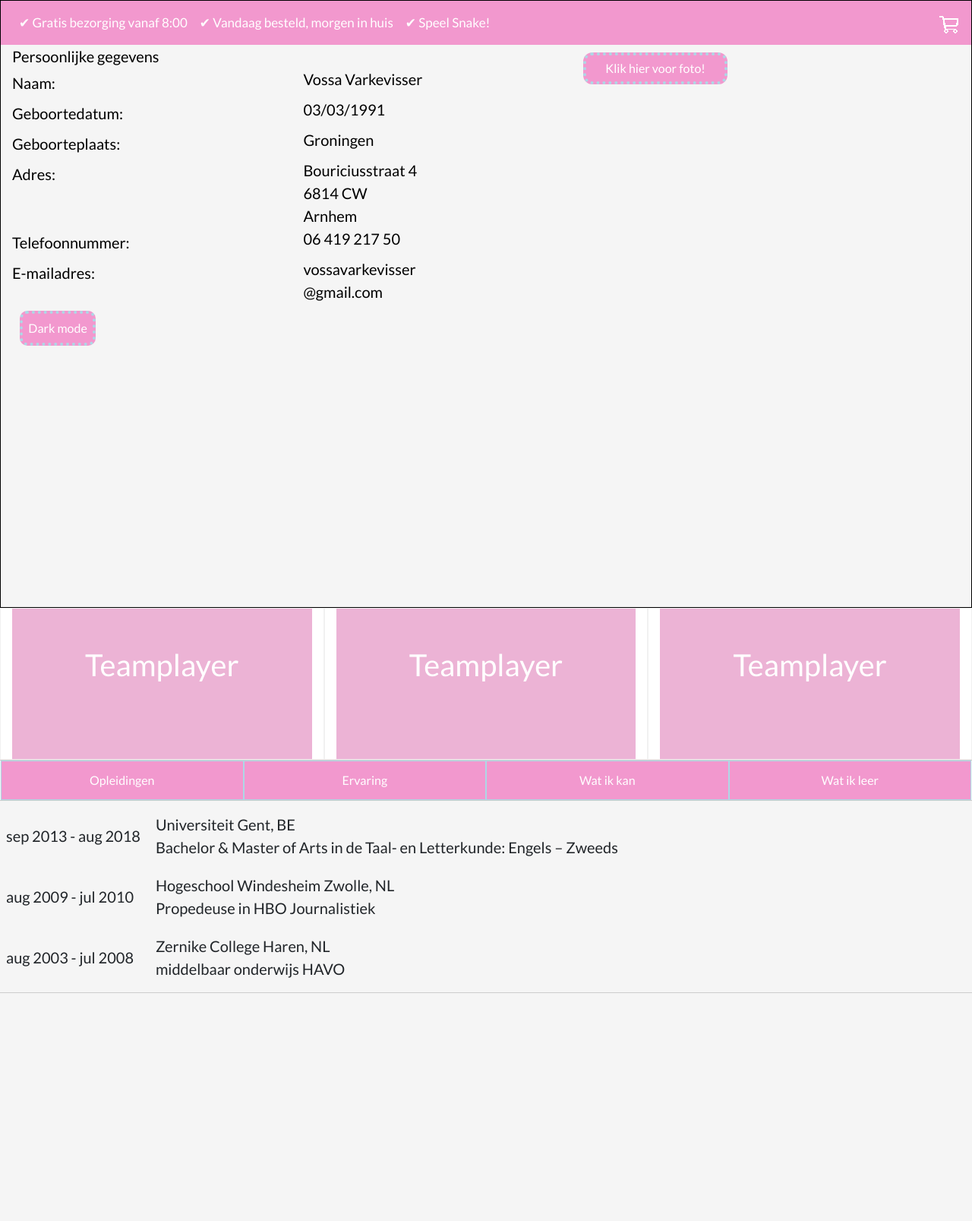
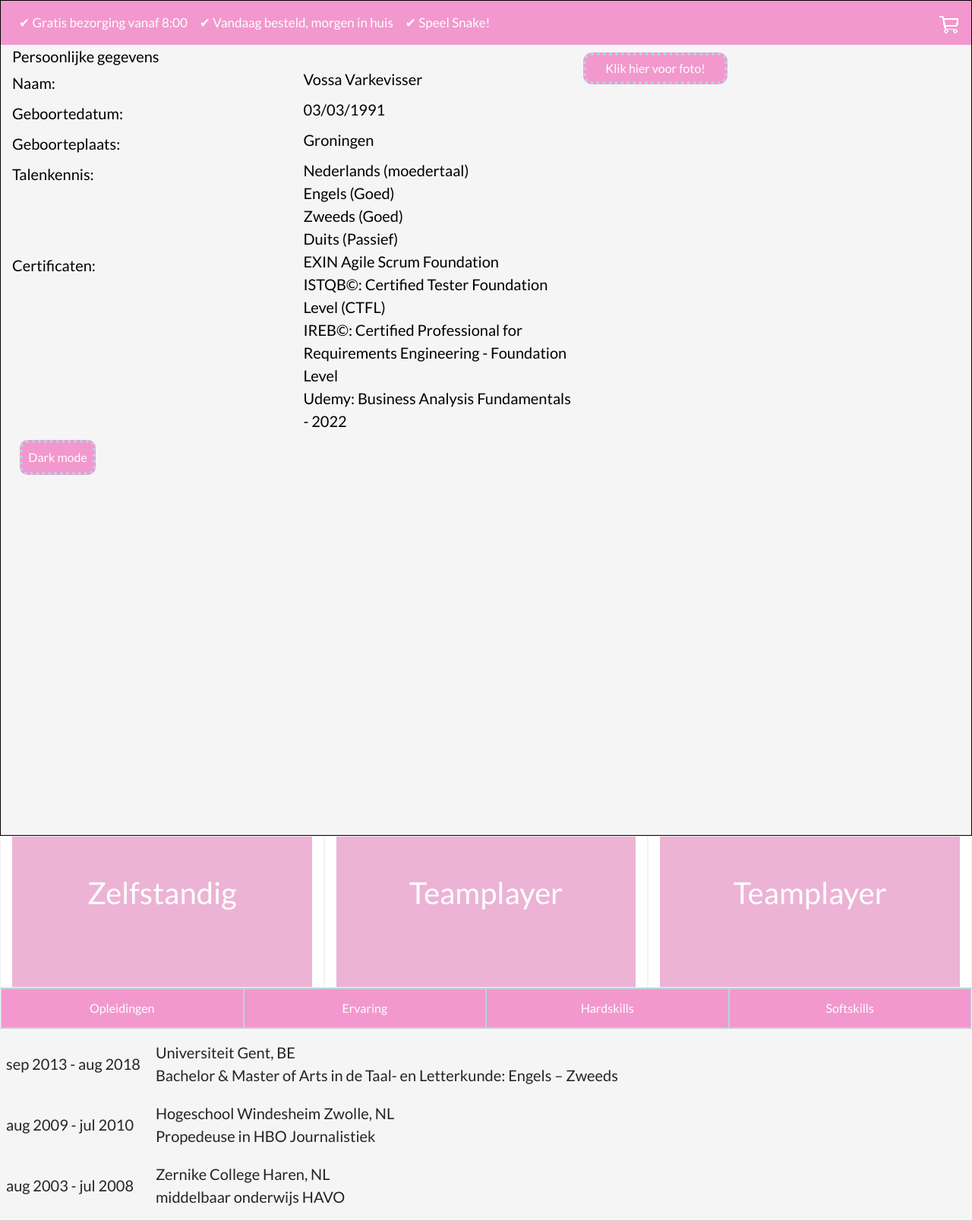
Before and after one commit to MrMibsen/YCGen2301-InteractieveCV, a PHP site: page /vossa/cv/vossa.html in a window 1280 px wide. Shown: the whole page at 76% size. Before the commit the page ends 1307 px from the top, so only its background shows below. Run offline with PHP 8.4, Linux system fonts and the light colour scheme; some libraries are stand-ins or nearby versions.

Commit message:
eigen CV dingen

```diff
--- a/vossa/cv/main.css
+++ b/vossa/cv/main.css
@@ -9,18 +9,18 @@ html, body {
     border: 1px solid black;
     background-color: whitesmoke;
     color: black;
-    height: 800px;
+    height: 1100px;
 }
 
 .container-fluid {
     margin: 0 auto !important;
 }
 
-#header, #button, #darkButton, .tablinks {
+#header, #button, #darkButton, .tablinks, #terug {
     background-color: #f298ce;
 }
 
-#darkButton, #button {
+#darkButton, #button, #terug {
     border-radius: 10px;
     border-style: dotted !important;
     border-width: 4px !important;
@@ -32,17 +32,26 @@ html, body {
     font-size: 17px;
 }
 
+#terug {
+    margin: 10px 0px 0px 10px;
+}
+
+a:hover {
+    color: white;
+    text-decoration: none;
+}
+
 #cart {
     position: absolute;
     top: 12px;
     right: 10px;
 }
 
-#button, #darkButton, .tablinks {
+#button, #darkButton, .tablinks, #terug {
     color: #FFFFFF;
 }
 
-#button:hover, #darkButton:hover, .tablinks:hover {
+#button:hover, #darkButton:hover, .tablinks:hover, #terug:hover {
     background-color: #f374c0;
 }
 
@@ -64,10 +73,9 @@ html, body {
 
 div.resp {
     margin: 5px 0px;
-    font-size: 20px;
 }
 
-div.resp2 {
+div.resp, div.resp2 {
     font-size: 20px;
 }
 
@@ -104,8 +112,6 @@ td, p {
 #loadingImage {
     vertical-align: middle;
     text-align: center;
-    max-width: 319px;
-    max-length: 425px;
 }
 
 #nee {
@@ -160,9 +166,14 @@ img {
     transform-style: preserve-3d;
   }
 
-  .flip-card-inner h1, .flip-card-inner p {
+  .flip-card-inner h1 {
     margin-top: 50px;
     color: white;
+  }
+
+  .flip-card-inner p {
+    color: white;
+    font-size: 13px;
   }
 
   /* De flip zelf */
@@ -242,6 +253,22 @@ img {
     color: #CCC;
 }
 
+/* Snake */
+#snakeboard {
+    position: relative;
+    top: 10%;
+    left: 50%;
+    transform: translate(-50%, -50%);
+  }
+
+  #score {
+    position: relative;
+    text-align: center;
+    font-size: 120px;
+    margin-bottom: 150px;
+  }
+
+/* Extra responsive */
 @media(max-width: 500px) {
     .tablinks {
         font-size: 13px;
@@ -256,3 +283,18 @@ img {
         font-size: 15px;
     }
 }
+
+@media (max-width: 800px) {
+    div.resp {
+        background-color: white;
+    }
+    div.resp2 {
+        background-color: #f6c4e2;
+    }
+    .dark-mode div.resp {
+        background-color: #2B2B2B;
+    }
+    .dark-mode div.resp2 {
+        background-color: #312e2e;
+    }
+}
--- a/vossa/cv/vossa.html
+++ b/vossa/cv/vossa.html
@@ -27,7 +27,7 @@
                             <a href="snake.html" class="nav-link navbar" class="nav-link">&#10004; Speel Snake!</a>
                         </li>
                         <li class="navbar-item">
-                        <a href="motivatie.html" class="nav-link"><img id="cart" src="img/Winkelmand.png" width="40px" height="40px"></a>
+                            <a href="motivatie.html" class="nav-link" title="Klik hier voor mijn motivatie!"><img id="cart" src="img/Winkelmand.png" width="40px" height="40px"></a>
                         </li>
                     </ul>
                 </nav>
@@ -76,18 +76,18 @@
                     <div class="col-sm resp2">Groningen</div>
                 </div>
                 <div class="row">
-                    <div class="col-sm resp">Adres:</div>
-                    <div class="col-sm resp2">Bouriciusstraat 4<br>
-                            6814 CW<br>
-                            Arnhem</div>
+                    <div class="col-sm resp">Talenkennis:</div>
+                    <div class="col-sm resp2">Nederlands (moedertaal)<br>
+                    Engels (Goed)<br>
+                    Zweeds (Goed)<br>
+                    Duits (Passief)</div>
                 </div>
                 <div class="row">
-                    <div class="col-sm resp">Telefoonnummer:</div>
-                    <div class="col-sm resp2">06 419 217 50</div>
-                </div>
-                <div class="row">
-                    <div class="col-sm resp">E-mailadres:</div>
-                    <div class="col-sm resp2">vossavarkevisser<br>@gmail.com</div>
+                    <div class="col-sm resp">Certificaten:</div>
+                    <div class="col-sm resp2">EXIN Agile Scrum Foundation<br>
+                            ISTQB&#169;: Certified Tester Foundation Level (CTFL)<br>
+                            IREB&#169;: Certified Professional for Requirements Engineering - Foundation Level<br>
+                            Udemy: Business Analysis Fundamentals - 2022</div>
                 </div>
                 <div class="row">
                     <div class="col-sm"><input type="button" id="darkButton" value="Dark mode" onclick="darkMode()"> </div>
@@ -96,7 +96,7 @@
 
             <div id="foto" class="column col-xs-4">
                     <input type="button" id="button" value="Klik hier voor foto!" onclick="showImage()"/>
-                    <img id="loadingImage" src="img/pasfoto.JPG" width="638px" height="851px" style="visibility:hidden">
+                    <img id="loadingImage" src="img/pasfoto.JPG" width="673px" height="898px" style="visibility:hidden">
                     <div id="nee">Vind je me leuk?</div>
             </div>
         </div>
@@ -106,12 +106,16 @@
                     <div class="flip-card col-lg-4" id="card1">
                         <div class="flip-card-inner">
                             <div class="flip-card-front">
-                                <h1>Teamplayer</h1>
+                                <h1>Zelfstandig</h1>
                             </div>
                             <div class="flip-card-back">
                                 <p>
-                                    Bootcamp project:<br>
-                                    Hotelreserveringssysteem gemaakt met 6 anderen
+                                    C# Star Wars game:<br>
+                                    Om mezelf C# en Object Oriented Programming (OOP) aan te leren, heb ik een verhaalgebaseerd
+                                    klikspelletje in Visual Studio gemaakt. Je speelt als Luke, onderweg kun je quests voltooien,
+                                    Storm Troopers verslaan, en vechten tegen vijanden zoals Jabba the Hut en Darth Vader.
+                                    Ik heb hierbij geleerd om zelfstandig te leren en problemen op te lossen, en niet op te geven
+                                    als ik iets niet snap.
                                 </p>
                             </div>
                         </div>
@@ -124,8 +128,12 @@
                             </div>
                             <div class="flip-card-back">
                                 <p>
-                                    Bootcamp project:<br>
-                                    Hotelreserveringssysteem gemaakt met 6 anderen
+                                    IT bootcamp project:<br>
+                                    Hotelreserveringssysteem gemaakt met 6 andere trainees.
+                                    We hebben gewerkt in Scrum sprints van telkens een week, waarin we het tussentijdse product
+                                    valideerden met de klant. Mijn rol in dit project was om de klantwens te vertalen naar user stories,
+                                    en een groot deel van de front-end in elkaar te zetten.
+                                    Klik hier voor het resultaat!
                                 </p>
                             </div>
                         </div>
@@ -154,8 +162,8 @@
                         <div class="btn-group col-sm-12" role="group">
                         <input type="button" class="tablinks col-md-3" value="Opleidingen" onclick="openTab(event, 'Opleidingen')">
                         <input type="button" class="tablinks col-md-3" value="Ervaring" onclick="openTab(event, 'Werkervaring')">
-                        <input type="button" class="tablinks col-md-3" value="Wat ik kan" onclick="openTab(event, 'kan')">
-                        <input type="button" class="tablinks col-md-3" value="Wat ik leer" onclick="openTab(event, 'leer')">
+                        <input type="button" class="tablinks col-md-3" value="Hardskills" onclick="openTab(event, 'Hardskills')">
+                        <input type="button" class="tablinks col-md-3" value="Softskills" onclick="openTab(event, 'Softskills')">
                         </div>
                     </div>
 
@@ -216,17 +224,19 @@
                         </table>
                     </div>
 
-                    <div id="kan" class="tabcontent">
-                        <p>HTML</p>
-                        <p>CSS</p>
-                        <p>JavaScript</p>
-                        <p>Bootstrap</p>
+                    <div id="Hardskills" class="tabcontent">
+                        <p>Responsive webdesign: ik kan werken met HTML, CSS en Bootstrap. Daarmee heb ik ook deze CV gemaakt: probeer het eens uit op mobiel ;-)</p>
+                        <p>JavaScript: ik ken de basis van JavaScript en kan websites interactief maken. Ook ben ik me aan het verdiepen in jQuery, een JavaScript library.</p>
+                        <p>SQL &amp; PHP: op dit moment leer ik de basis van SQL en PHP via w3schools. Ik heb basiskennis van phpMyAdmin.</p>
+                        <p>C#: ik heb de C# cursus van Codecademy afgerond, en heb een verhaalgebaseerd klikspelletje (thema: Star Wars) gemaakt in Visual Studio.</p>
+                        <p>Overig: Google Workspace, Visual Studio Code, Excel.</p>
                     </div>
 
-                    <div id="leer" class="tabcontent">
-                        <p>jQuery</p>
-                        <p>PHP</p>
-                        <p>C#</p>
+                    <div id="Softskills" class="tabcontent">
+                        <p>Heldere communicatie: </p>
+                        <p>Geduldig: </p>
+                        <p>Eerlijk: </p>
+                        <p>Open-minded: </p>
                     </div>
                 </div>
             </div>
```
Also changed, not shown: vossa/cv/myFile.js (+169 -0 lines), vossa/cv/snake.html (+12 -194 lines). Lines whose indentation alone changed are shown as unchanged.
